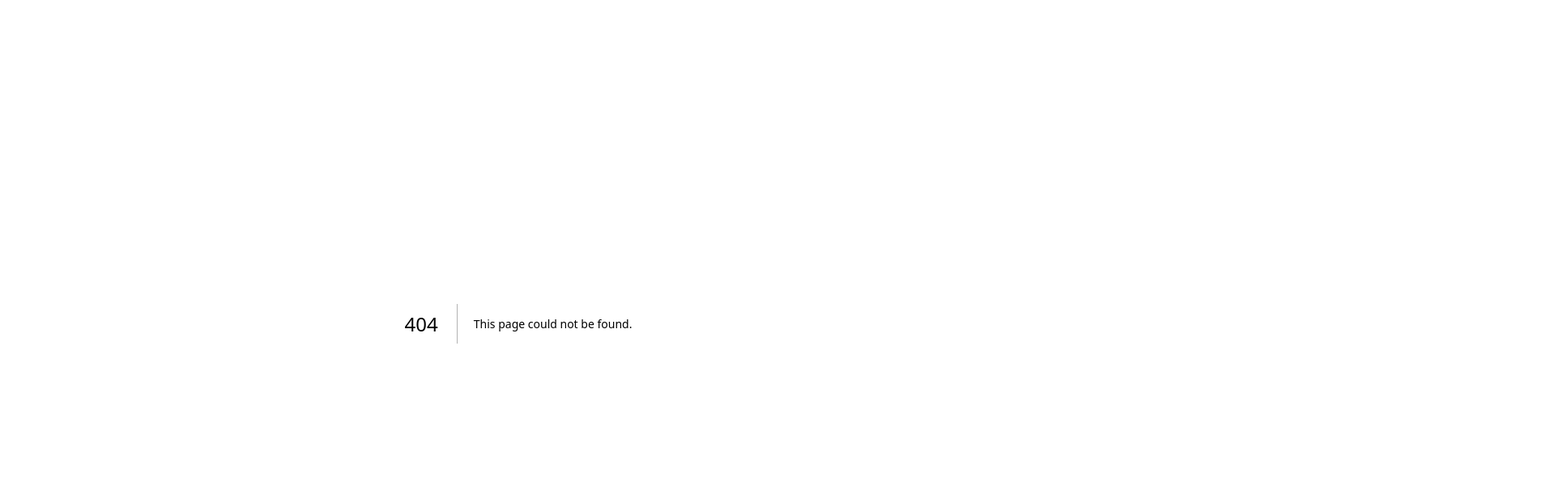
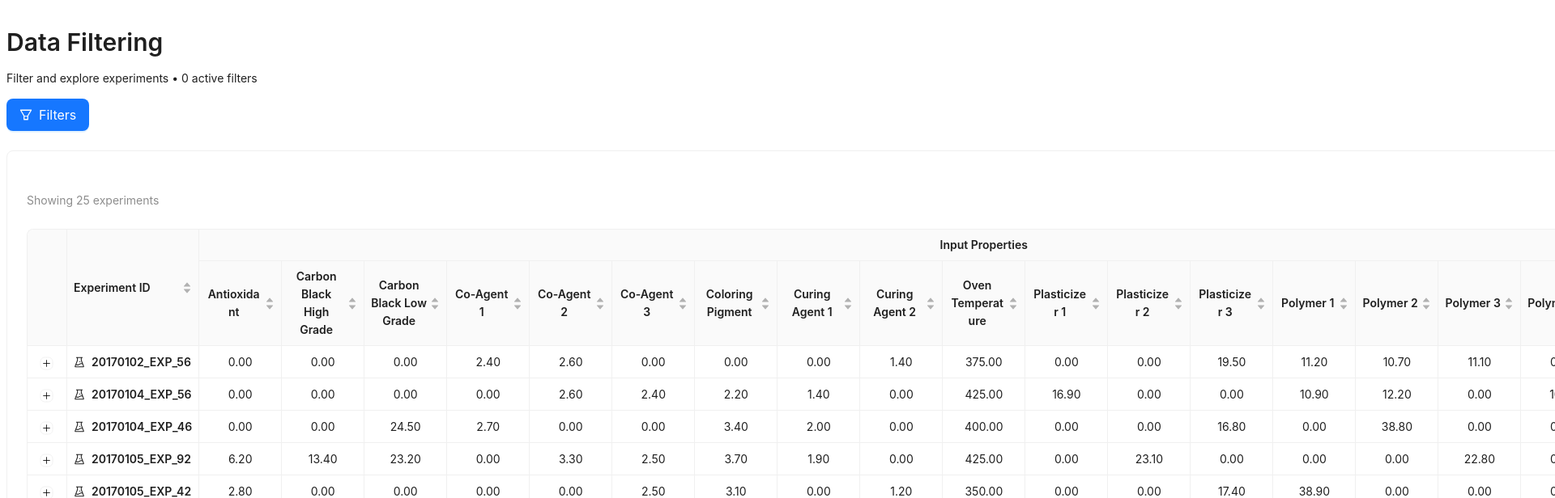
Before and after one commit to danialkhan02/Interactive-Data-Viewer, a Next.js app: page /FilterPage in a window 1280 px wide. Before the commit this address had no page. Shown: the top 616 px of the page at 81% size, 1920 px wide, since content can reach past the window. Built offline with nearby package versions, Linux system fonts and the light colour scheme.

Commit message:
feat(code): Integrated Filter Interface in React Router

```diff
--- a/src/components/AppRouter.tsx
+++ b/src/components/AppRouter.tsx
@@ -5,6 +5,7 @@ import MainLayout from './layout/MainLayout';
 import Dashboard from './Dashboard';
 import ScatterplotPage from '../pages/ScatterplotPage';
 import HistogramPage from '../pages/HistogramPage';
+import FilterPage from '../pages/FilterPage';
 
 export default function AppRouter() {
   return (
@@ -14,6 +15,7 @@ export default function AppRouter() {
           <Route path="/" element={<Dashboard />} />
           <Route path="/scatterplot" element={<ScatterplotPage />} />
           <Route path="/histogram" element={<HistogramPage />} />
+          <Route path="/filters" element={<FilterPage />} />
         </Routes>
       </MainLayout>
     </Router>
--- a/src/components/Dashboard.tsx
+++ b/src/components/Dashboard.tsx
@@ -4,8 +4,6 @@ import { Card, Row, Col, Statistic, Typography, Button, Space, Divider } from 'a
 import {
   BarChartOutlined,
   DotChartOutlined,
-  HeatMapOutlined,
-  LineChartOutlined,
   FilterOutlined,
   SearchOutlined,
   DatabaseOutlined,
@@ -32,6 +30,9 @@ export default function Dashboard() {
         break;
       case 'histogram':
         navigate('/histogram');
+        break;
+      case 'filters':
+        navigate('/filters');
         break;
       default:
         console.log('Navigation not implemented for:', key);
@@ -79,20 +80,12 @@ export default function Dashboard() {
       buttonColor: 'primary',
     },
     {
-      key: 'correlation',
-      title: 'Correlation Matrix',
-      description: 'Discover correlations between multiple variables',
-      icon: <HeatMapOutlined className="text-2xl text-red-500" />,
-      color: 'border-red-200 bg-red-50',
-      buttonColor: 'default',
-    },
-    {
-      key: 'trends',
-      title: 'Time Trends',
-      description: 'Analyze temporal patterns and trends over time',
-      icon: <LineChartOutlined className="text-2xl text-orange-500" />,
-      color: 'border-orange-200 bg-orange-50',
-      buttonColor: 'default',
+      key: 'filters',
+      title: 'Data Filtering',
+      description: 'Filter experiments by input properties and explore detailed results',
+      icon: <FilterOutlined className="text-2xl text-purple-500" />,
+      color: 'border-purple-200 bg-purple-50',
+      buttonColor: 'primary',
     },
   ];
 
@@ -181,7 +174,10 @@ export default function Dashboard() {
           <Row gutter={[16, 16]}>
             {quickActions.map((action) => (
               <Col xs={24} sm={12} key={action.key}>
-                <Card className="bg-gray-50 border-0 hover:bg-gray-100 transition-colors cursor-pointer">
+                <Card
+                  className="bg-gray-50 border-0 hover:bg-gray-100 transition-colors cursor-pointer"
+                  onClick={() => handleVisualizationClick(action.key)}
+                >
                   <div className="flex items-center">
                     <div className="text-2xl text-gray-500 mr-4">
                       {action.icon}
--- a/src/components/layout/Header.tsx
+++ b/src/components/layout/Header.tsx
@@ -5,9 +5,6 @@ import {
   BarChartOutlined,
   DotChartOutlined,
   FilterOutlined,
-  HeatMapOutlined,
-  SearchOutlined,
-  LineChartOutlined,
   MenuOutlined
 } from '@ant-design/icons';
 import { useState } from 'react';
@@ -37,21 +34,6 @@ export default function Header({ className }: HeaderProps) {
       key: 'filters',
       icon: <FilterOutlined />,
       label: 'Data Filters',
-    },
-    {
-      key: 'correlation',
-      icon: <HeatMapOutlined />,
-      label: 'Correlation Matrix',
-    },
-    {
-      key: 'similarity',
-      icon: <SearchOutlined />,
-      label: 'Similarity Search',
-    },
-    {
-      key: 'trends',
-      icon: <LineChartOutlined />,
-      label: 'Time Trends',
     },
   ];
 
--- a/src/components/layout/Sidebar.tsx
+++ b/src/components/layout/Sidebar.tsx
@@ -5,9 +5,6 @@ import {
   BarChartOutlined,
   DotChartOutlined,
   FilterOutlined,
-  HeatMapOutlined,
-  SearchOutlined,
-  LineChartOutlined,
   MenuFoldOutlined,
   MenuUnfoldOutlined,
   HomeOutlined
@@ -61,27 +58,9 @@ export default function Sidebar({
       label: 'Histogram',
     },
     {
-      key: 'correlation',
-      icon: <HeatMapOutlined />,
-      label: 'Correlation Matrix',
-    },
-    {
-      key: 'trends',
-      icon: <LineChartOutlined />,
-      label: 'Time Trends',
-    },
-    {
-      type: 'divider' as const,
-    },
-    {
       key: 'filters',
       icon: <FilterOutlined />,
       label: 'Data Filters',
-    },
-    {
-      key: 'similarity',
-      icon: <SearchOutlined />,
-      label: 'Similarity Search',
     },
   ];
 
@@ -95,6 +74,9 @@ export default function Sidebar({
         break;
       case 'histogram':
         navigate('/histogram');
+        break;
+      case 'filters':
+        navigate('/filters');
         break;
       default:
         console.log('Navigation not implemented for:', e.key);
@@ -110,6 +92,8 @@ export default function Sidebar({
         return ['scatterplot'];
       case '/histogram':
         return ['histogram'];
+      case '/filters':
+        return ['filters'];
       default:
         return ['dashboard'];
     }
--- a/src/components/ui/FilteredResultsTable.tsx
+++ b/src/components/ui/FilteredResultsTable.tsx
@@ -1,8 +1,8 @@
 'use client';
 
-import { Table, Typography, Space, Tag, Button, Tooltip, Card, Statistic, Row, Col } from 'antd';
+import { Table, Typography, Space, Tag, Tooltip, Card, Statistic, Row, Col } from 'antd';
 import { useState, useEffect, useMemo } from 'react';
-import { EyeOutlined, ExperimentOutlined, FilterOutlined } from '@ant-design/icons';
+import { ExperimentOutlined, FilterOutlined } from '@ant-design/icons';
 import { Dataset, ExperimentData } from '../../types';
 import { filterExperiments, getInputProperties, getOutputProperties } from '../../services/dataParser';
 import type { ColumnsType } from 'antd/es/table';
@@ -23,16 +23,17 @@ interface TableDataRow extends Record<string, unknown> {
   key: string;
   experimentId: string;
   data: ExperimentData;
+  isEmpty?: boolean;
 }
 
 export default function FilteredResultsTable({
   filters = {},
-  onExperimentSelect,
+  onExperimentSelect: _onExperimentSelect, // eslint-disable-line @typescript-eslint/no-unused-vars
   className,
   title = "Filtered Experiments",
   showSummary = true,
   maxHeight = 600,
-  pageSize = 50,
+  pageSize = 20,
 }: FilteredResultsTableProps) {
   const [loading, setLoading] = useState(false);
   const [filteredDataset, setFilteredDataset] = useState<Dataset>({});
@@ -59,9 +60,9 @@ export default function FilteredResultsTable({
     applyFilters();
   }, [filters]);
 
-  // Prepare table data
+  // Prepare table data with consistent page sizing
   const tableData: TableDataRow[] = useMemo(() => {
-    return Object.entries(filteredDataset).map(([experimentId, data]) => {
+    const actualData = Object.entries(filteredDataset).map(([experimentId, data]) => {
       const row: TableDataRow = {
         key: experimentId,
         experimentId,
@@ -80,7 +81,36 @@ export default function FilteredResultsTable({
 
       return row;
     });
-  }, [filteredDataset, inputProperties, outputProperties]);
+
+    // Calculate total pages needed
+    const totalPages = Math.max(1, Math.ceil(actualData.length / pageSize));
+    const totalRowsNeeded = totalPages * pageSize;
+
+    // Pad with empty rows to maintain consistent page size
+    const paddedData = [...actualData];
+    for (let i = actualData.length; i < totalRowsNeeded; i++) {
+      const emptyRow: TableDataRow = {
+        key: `empty_${i}`,
+        experimentId: '',
+        data: { inputs: {}, outputs: {} } as ExperimentData,
+        isEmpty: true,
+      };
+
+      // Add empty values for input columns
+      inputProperties.forEach(prop => {
+        emptyRow[`input_${prop}`] = undefined;
+      });
+
+      // Add empty values for output columns
+      outputProperties.forEach(prop => {
+        emptyRow[`output_${prop}`] = undefined;
+      });
+
+      paddedData.push(emptyRow);
+    }
+
+    return paddedData;
+  }, [filteredDataset, inputProperties, outputProperties, pageSize]);
 
   // Create table columns
   const columns: ColumnsType<TableDataRow> = useMemo(() => {
@@ -91,15 +121,25 @@ export default function FilteredResultsTable({
         key: 'experimentId',
         fixed: 'left',
         width: 160,
-        render: (id: string) => (
+        render: (id: string, record: TableDataRow) => {
+          if (record.isEmpty) {
+            return <div style={{ height: '24px' }} />; // Empty row placeholder
+          }
+          return (
             <Space>
               <ExperimentOutlined className="text-blue-500" />
               <Text strong className="font-mono text-sm">
                 {id}
               </Text>
             </Space>
-        ),
-        sorter: (a, b) => a.experimentId.localeCompare(b.experimentId),
+          );
+        },
+        sorter: (a, b) => {
+          if (a.isEmpty && b.isEmpty) return 0;
+          if (a.isEmpty) return 1;
+          if (b.isEmpty) return -1;
+          return a.experimentId.localeCompare(b.experimentId);
+        },
       },
     ];
 
@@ -117,12 +157,20 @@ export default function FilteredResultsTable({
           key: `input_${prop}`,
           width: 100,
           align: 'center' as const,
-          render: (value: number) => (
+          render: (value: number, record: TableDataRow) => {
+            if (record.isEmpty) {
+              return <div style={{ height: '20px' }} />;
+            }
+            return (
               <Text className="font-mono text-xs">
                 {value?.toFixed(2) ?? 'N/A'}
               </Text>
-          ),
+            );
+          },
           sorter: (a, b) => {
+            if (a.isEmpty && b.isEmpty) return 0;
+            if (a.isEmpty) return 1;
+            if (b.isEmpty) return -1;
             const aVal = a[`input_${prop}`] as number ?? 0;
             const bVal = b[`input_${prop}`] as number ?? 0;
             return aVal - bVal;
@@ -145,12 +193,20 @@ export default function FilteredResultsTable({
           key: `output_${prop}`,
           width: 100,
           align: 'center' as const,
-          render: (value: number) => (
+          render: (value: number, record: TableDataRow) => {
+            if (record.isEmpty) {
+              return <div style={{ height: '20px' }} />;
+            }
+            return (
               <Tag color="green" className="font-mono text-xs">
                 {value?.toFixed(2) ?? 'N/A'}
               </Tag>
-          ),
+            );
+          },
           sorter: (a, b) => {
+            if (a.isEmpty && b.isEmpty) return 0;
+            if (a.isEmpty) return 1;
+            if (b.isEmpty) return -1;
             const aVal = a[`output_${prop}`] as number ?? 0;
             const bVal = b[`output_${prop}`] as number ?? 0;
             return aVal - bVal;
@@ -159,28 +215,8 @@ export default function FilteredResultsTable({
       });
     }
 
-    // Add actions column
-    cols.push({
-      title: 'Actions',
-      key: 'actions',
-      fixed: 'right',
-      width: 100,
-      render: (_, record) => (
-        <Space>
-          <Button
-            type="primary"
-            size="small"
-            icon={<EyeOutlined />}
-            onClick={() => onExperimentSelect?.(record.experimentId, record.data)}
-          >
-            View
-          </Button>
-        </Space>
-      ),
-    });
-
     return cols;
-  }, [inputProperties, outputProperties, onExperimentSelect]);
+  }, [inputProperties, outputProperties]);
 
   // Expanded row render function
   const expandedRowRender = (record: TableDataRow) => {
@@ -228,7 +264,7 @@ export default function FilteredResultsTable({
   };
 
   const activeFilterCount = Object.keys(filters).length;
-  const totalExperiments = tableData.length;
+  const totalExperiments = Object.keys(filteredDataset).length;
 
   return (
     <Card className={className}>
@@ -243,13 +279,6 @@ export default function FilteredResultsTable({
             </Text>
           </div>
 
-          {onExperimentSelect && (
-            <Tooltip title="Click 'View' button on any row to select an experiment">
-              <Button type="dashed" size="small" icon={<EyeOutlined />}>
-                Select Mode
-              </Button>
-            </Tooltip>
-          )}
         </div>
 
         {/* Summary Statistics */}
@@ -293,23 +322,29 @@ export default function FilteredResultsTable({
             x: Math.max(800, (inputProperties.length + outputProperties.length) * 100 + 260),
             y: maxHeight
           }}
+          size="small"
           pagination={{
             pageSize,
-            showSizeChanger: true,
+            showSizeChanger: false,
             showQuickJumper: true,
-            showTotal: (total, range) =>
-              `${range[0]}-${range[1]} of ${total} experiments`,
+            showTotal: (total, range) => {
+              const actualTotal = Object.keys(filteredDataset).length;
+              return `${range[0]}-${Math.min(range[1], actualTotal)} of ${actualTotal} experiments`;
+            },
           }}
-          size="small"
           expandable={{
             expandedRowRender,
             onExpand: handleExpand,
             expandedRowKeys,
             expandRowByClick: false,
+            rowExpandable: (record) => !record.isEmpty,
           }}
-          rowClassName={(record, idx) =>
-            idx % 2 === 0 ? 'bg-white' : 'bg-gray-50'
+          rowClassName={(record, idx) => {
+            if (record.isEmpty) {
+              return 'opacity-0 pointer-events-none';
             }
+            return idx % 2 === 0 ? 'bg-white' : 'bg-gray-50';
+          }}
           bordered
         />
 
@@ -328,8 +363,7 @@ export default function FilteredResultsTable({
         {totalExperiments > 0 && (
           <div className="bg-blue-50 p-3 rounded text-center">
             <Text type="secondary" className="text-xs">
-              💡 Click on experiment rows to expand detailed view • Use column headers to sort data •
-              {onExperimentSelect && " Click 'View' to select an experiment for detailed analysis"}
+              💡 Click on experiment rows to expand detailed view • Use column headers to sort data
             </Text>
           </div>
         )}
--- /dev/null
+++ b/src/pages/FilterPage.tsx
@@ -0,0 +1,107 @@
+'use client';
+
+import { Space, Typography, Drawer, Button, Badge } from 'antd';
+import { useState } from 'react';
+import { FilterOutlined, CloseOutlined } from '@ant-design/icons';
+import FilterPanel from '../components/ui/FilterPanel';
+import FilteredResultsTable from '../components/ui/FilteredResultsTable';
+import { ExperimentData } from '../types';
+
+const { Title, Paragraph } = Typography;
+
+export default function FilterPage() {
+  const [activeFilters, setActiveFilters] = useState<Record<string, [number, number]>>({});
+  const [selectedExperiment, setSelectedExperiment] = useState<{
+    id: string;
+    data: ExperimentData;
+  } | null>(null);
+  const [filterDrawerOpen, setFilterDrawerOpen] = useState(false);
+
+  const handleFiltersChange = (filters: Record<string, [number, number]>) => {
+    setActiveFilters(filters);
+  };
+
+  const handleExperimentSelect = (experimentId: string, data: ExperimentData) => {
+    setSelectedExperiment({ id: experimentId, data });
+    console.log('Selected experiment:', experimentId, data);
+  };
+
+  const activeFilterCount = Object.keys(activeFilters).length;
+
+  return (
+    <div className="w-full h-full">
+      <Space direction="vertical" size="large" className="w-full">
+        {/* Compact Header with Filter Toggle */}
+        <div className="flex justify-between items-center">
+          <div>
+            <Title level={2} className="mb-1">Data Filtering</Title>
+            <Paragraph className="text-gray-600 mb-0">
+              Filter and explore experiments • {activeFilterCount} active filters
+            </Paragraph>
+          </div>
+
+          <div className="flex items-center gap-3">
+            {selectedExperiment && (
+              <div className="bg-blue-50 px-3 py-2 rounded-lg text-sm">
+                <strong>Selected:</strong> {selectedExperiment.id}
+              </div>
+            )}
+
+            <Badge count={activeFilterCount} showZero={false}>
+              <Button
+                type="primary"
+                icon={<FilterOutlined />}
+                onClick={() => setFilterDrawerOpen(true)}
+                size="large"
+              >
+                Filters
+              </Button>
+            </Badge>
+          </div>
+        </div>
+
+        {/* Full Width Results Table */}
+        <FilteredResultsTable
+          filters={activeFilters}
+          onExperimentSelect={handleExperimentSelect}
+          title=""
+          showSummary={false}
+          maxHeight={window.innerHeight - 200}
+          pageSize={8}
+          className="w-full"
+        />
+      </Space>
+
+      {/* Filter Drawer */}
+      <Drawer
+        title={
+          <div className="flex justify-between items-center">
+            <span>Filter Controls</span>
+            <Badge count={activeFilterCount} showZero={false} />
+          </div>
+        }
+        placement="left"
+        width={400}
+        onClose={() => setFilterDrawerOpen(false)}
+        open={filterDrawerOpen}
+        extra={
+          <Button
+            type="text"
+            icon={<CloseOutlined />}
+            onClick={() => setFilterDrawerOpen(false)}
+          />
+        }
+        styles={{
+          body: { padding: '16px' }
+        }}
+      >
+        <FilterPanel
+          onFiltersChange={handleFiltersChange}
+          title=""
+          defaultCollapsed={false}
+          className="border-0 shadow-none"
+        />
+      </Drawer>
+    </div>
+  );
+}
```
Lines whose indentation alone changed are shown as unchanged.
